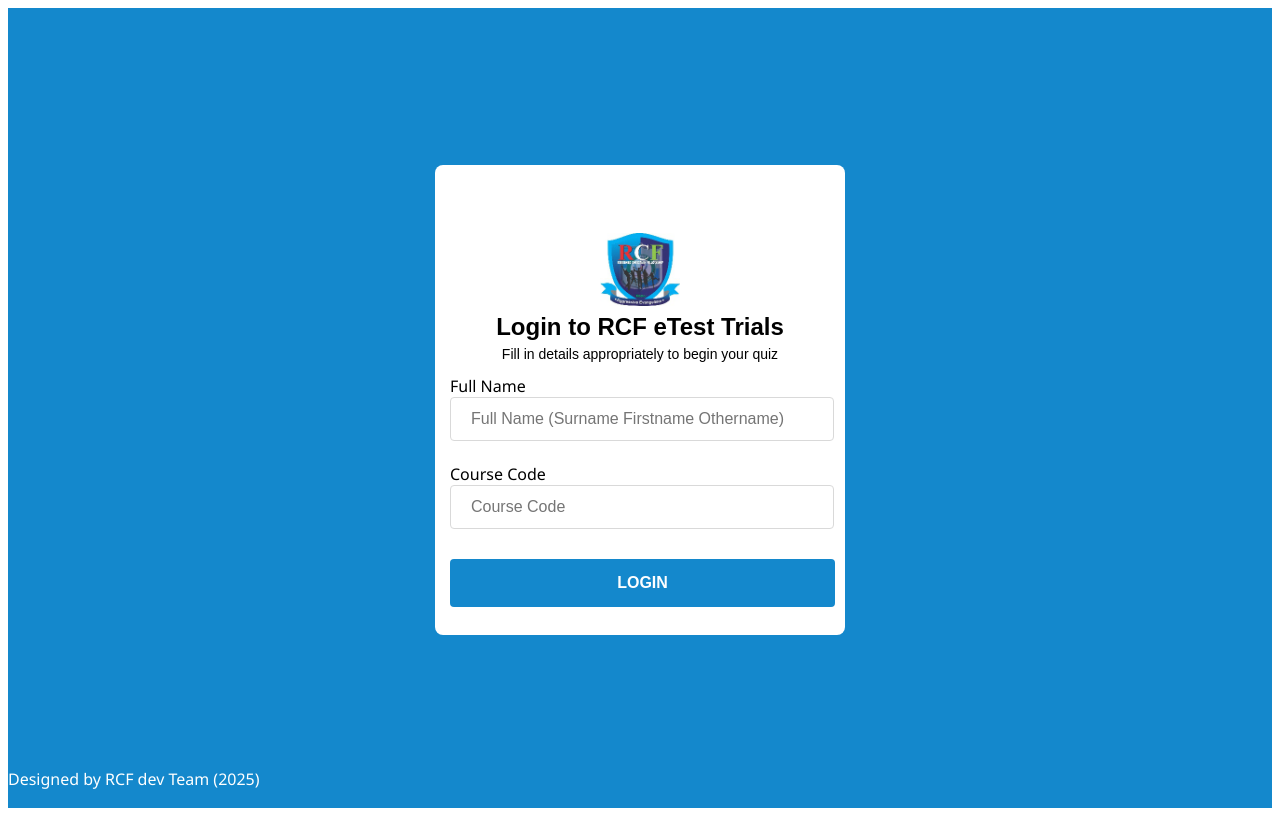
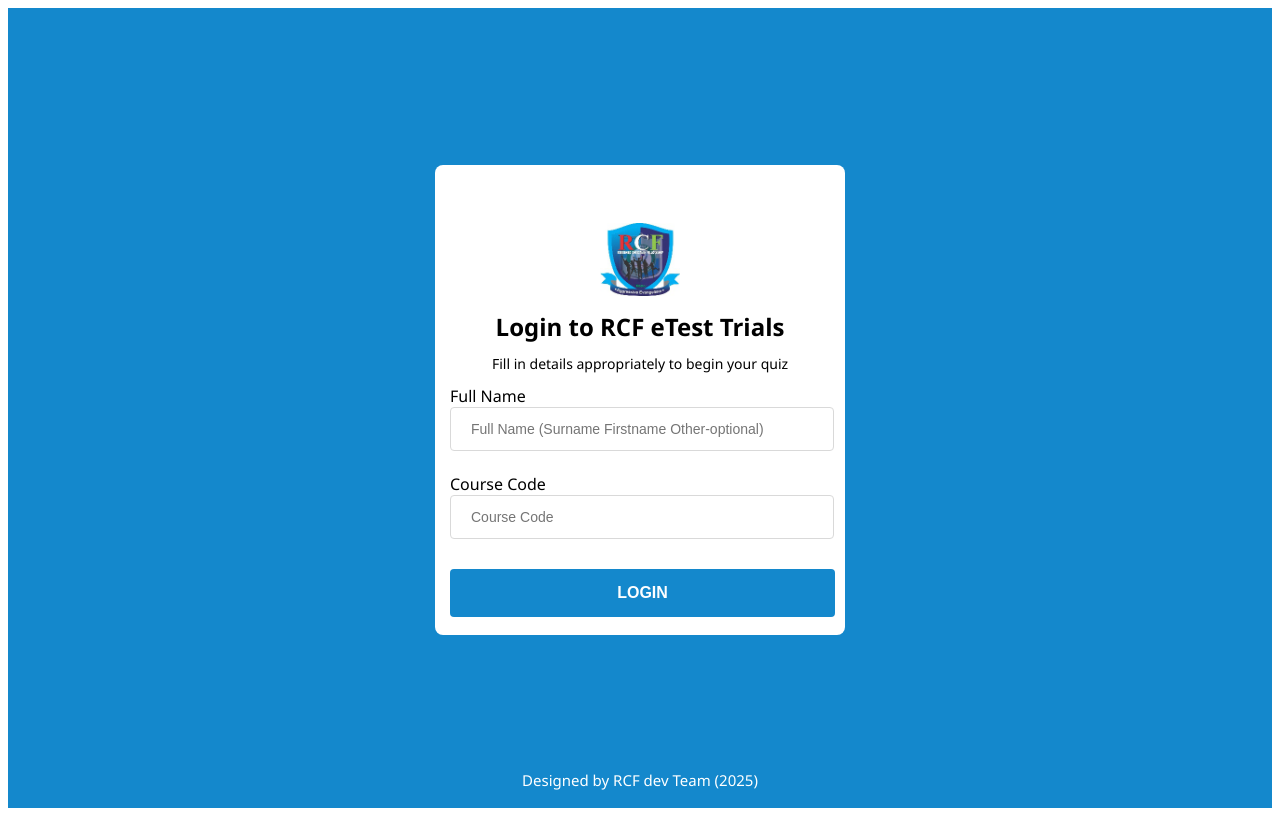
Before and after one commit to simple-codes22/RCF-Test-2025, a Next.js app: page /login in a window 1280 px wide. Built offline with nearby package versions, Linux system fonts and the light colour scheme.

Commit message:
Refactor project structure: rename project, add global styles, and update build configurations

```diff
--- /dev/null
+++ b/assets/css/style.css
@@ -0,0 +1,3 @@
+body {
+    margin: 0;
+}
--- a/assets/css/styles.module.css
+++ b/assets/css/styles.module.css
@@ -1,4 +1,5 @@
 /** RCF E-TRIAL QUIZ APP STYLESHEET**/
+
 .body{
 	width: 100%;
 	/* min-height: 100vh; */
@@ -128,6 +129,9 @@
 	width: 334px;
 	height: 86px;
 }
+.input::placeholder {
+	font-size: 14px;
+}
 
 .course_name{
 	width: 136px;
@@ -201,7 +205,10 @@
 	color:white;
 	position:absolute;
 	text-align: center;
+	font-size: 15px;
 	bottom: 10px;
+	left: 0;
+	right:0;
 }
 
 .genfooter{
@@ -294,6 +301,7 @@
 }
 
 .loginbtn{
+	cursor: pointer;
 	display: flex;
 	flex-direction: row;
 	justify-content: center;
@@ -304,9 +312,9 @@
 	height: 48px;
 	background: #1488CC;
 	border-radius: 4px;
-	font-family: sans-serif;
+	/* font-family: sans-serif; */
 	font-style: normal;
-	font-weight: 700;
+	font-weight: 600;
 	font-size: 16px;
 	line-height: 22px;
 	color: #FDFEFF;
--- a/package.json
+++ b/package.json
@@ -1,5 +1,5 @@
 {
-  "name": "my-nextjs-project",
+  "name": "rcf-quiz-app",
   "version": "1.0.0",
   "scripts": {
     "dev": "next dev"
--- a/pages/index.js
+++ b/pages/index.js
@@ -145,6 +145,7 @@
 import Head from 'next/head';
 import { parse } from 'cookie';
 import styles from '../assets/css/styles.module.css';
+
 
 const SelectCourse = ({ name, id }) => {
 	const disableChm101 = id.toLowerCase() !== 'chm101';//done 10:40AM
--- a/pages/login.js
+++ b/pages/login.js
@@ -40,16 +40,16 @@
 				<div className={styles.login_logo}>
 					<img className={styles.login_logo} src="rcf_logo_172_X_155.png" alt="Logo" />
 				</div>
-				<div style={{fontFamily: 'sans-serif', fontStyle: 'normal', fontWeight: 700, fontSize: '24px', lineHeight: '32px'
+				<div style={{fontStyle: 'normal', marginBottom: '10px', marginTop: '10px', fontWeight: 700, fontSize: '24px', lineHeight: '32px'
 				}}>Login to RCF eTest Trials</div>
-				<div style={{width: '312px', height: '22px', fontFamily: 'sans-serif', fontStyle: 'normal', fontWeight: 400,
+				<div style={{width: '312px', height: '22px', fontStyle: 'normal', fontWeight: 400,
 					fontSize: '14px', lineHeight: '22px', padding:'none',textAlign:'center'}}> Fill in details appropriately to begin your quiz
 				</div>
 				<div className={styles.frame8}>
 					<div className={styles.frame4}>
 						<form method="" action="" autoComplete="off" onSubmit={handleSubmit}>
-							<label>Full Name</label>
-							<input type="text" name="user_id" id="user_id" placeholder="Full Name (Surname Firstname Othername)" value={name} onChange={(e) => setName(e.target.value)}
+							<label style={{fontSize: "16px",}}>Full Name</label>
+							<input type="text" name="user_id" id="user_id" placeholder="Full Name (Surname Firstname Other-optional)" value={name} onChange={(e) => setName(e.target.value)}
 							className={styles.input}/>
 							<br/>
 							<label>Course Code</label>
```
Also changed, not shown: 1 other file (tests, documents, lock files or other folders).
